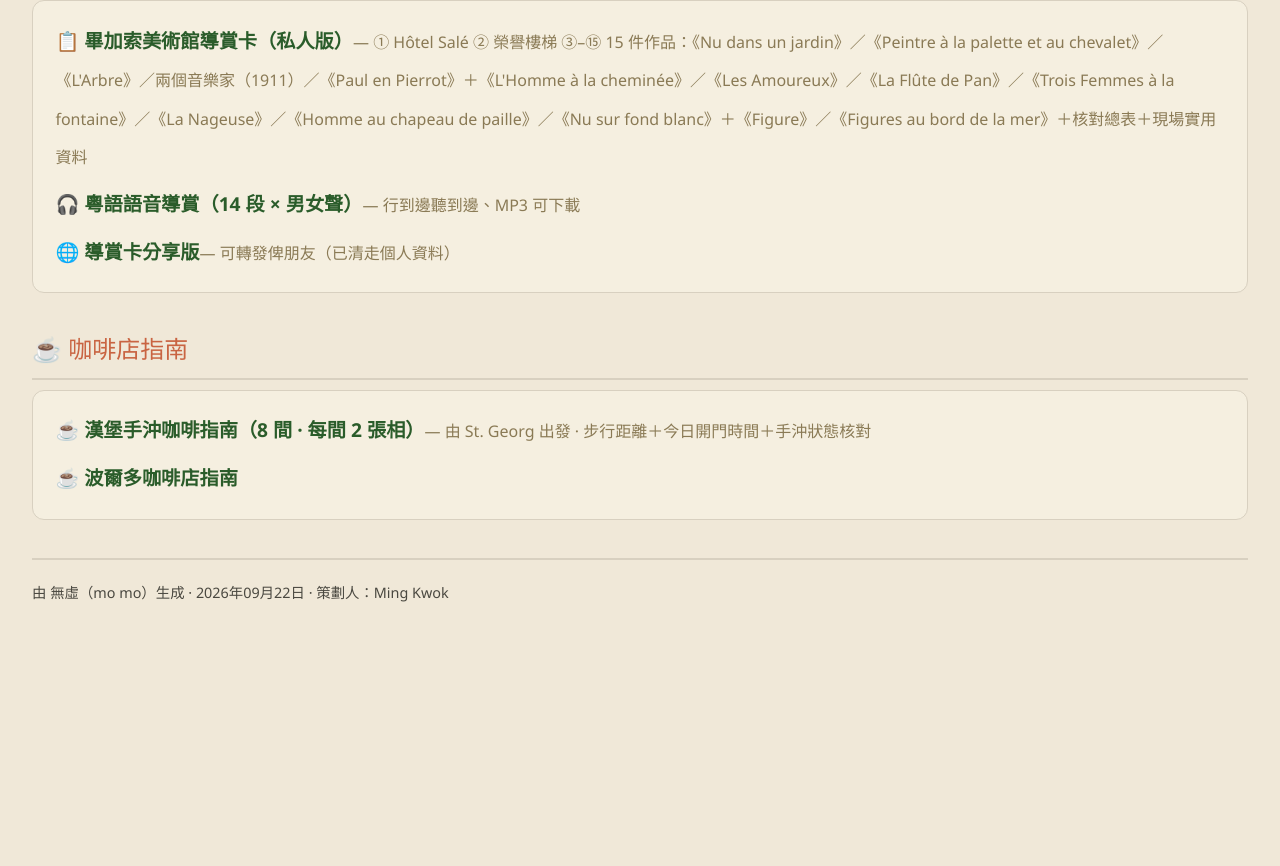
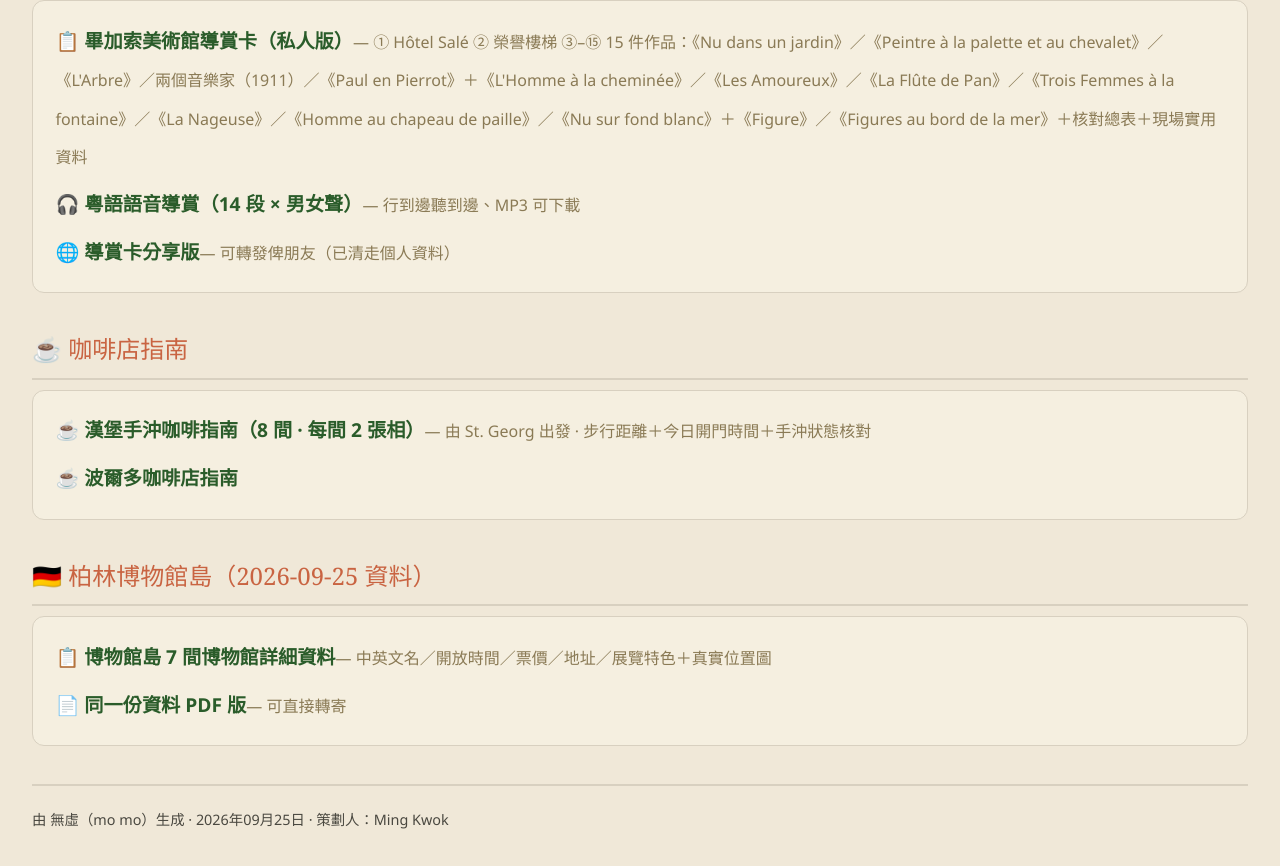
Before and after one commit to kwokfamilyapps/travel-europe, a plain HTML site: page index.html in a window 1280 px wide. Shown: the part 1666-2532 px from the top of the page. Before the commit the page ends 2306 px from the top, so only its background shows below. Drawn offline with Linux system fonts and the light colour scheme.

Commit message:
update index.html

```diff
--- a/index.html
+++ b/index.html
@@ -70,6 +70,12 @@
 <a href="https://kwokfamilyapps.github.io/momo-coffee/bordeaux-coffee-guide.html">☕ 波爾多咖啡店指南</a>
 </div>
 
-<footer>由 無虛（mo mo）生成 · 2026年09月22日 · 策劃人：Ming Kwok</footer>
+<div class="sec">🇩🇪 柏林博物館島（2026-09-25 資料）</div>
+<div class="card">
+<a href="berlin-museum-island-2026-09-25.html">📋 博物館島 7 間博物館詳細資料<span class="d">— 中英文名／開放時間／票價／地址／展覽特色＋真實位置圖</span></a>
+<a href="berlin-museum-island-2026-09-25.pdf">📄 同一份資料 PDF 版<span class="d">— 可直接轉寄</span></a>
+</div>
+
+<footer>由 無虛（mo mo）生成 · 2026年09月25日 · 策劃人：Ming Kwok</footer>
 </body>
 </html>
```
